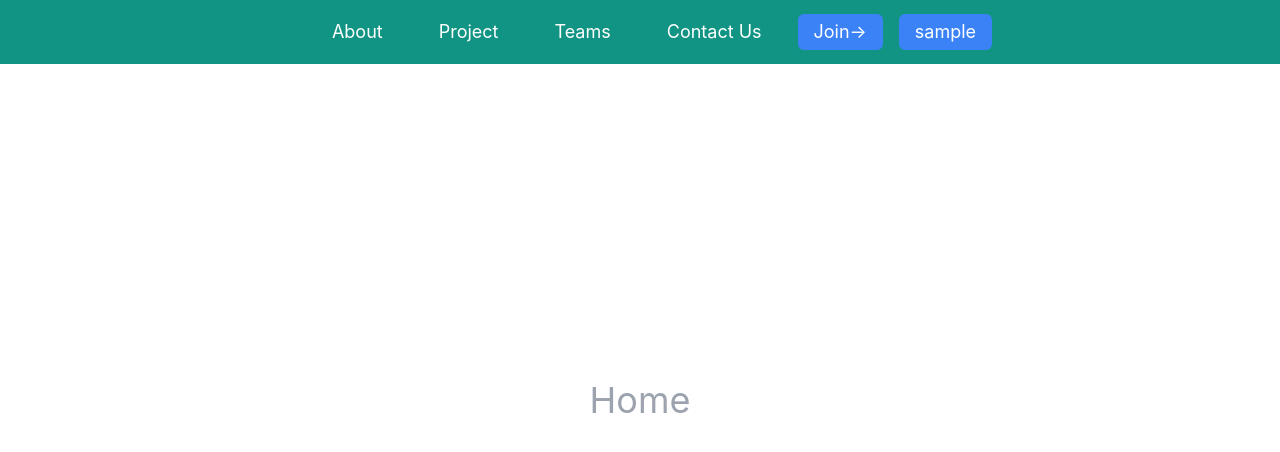
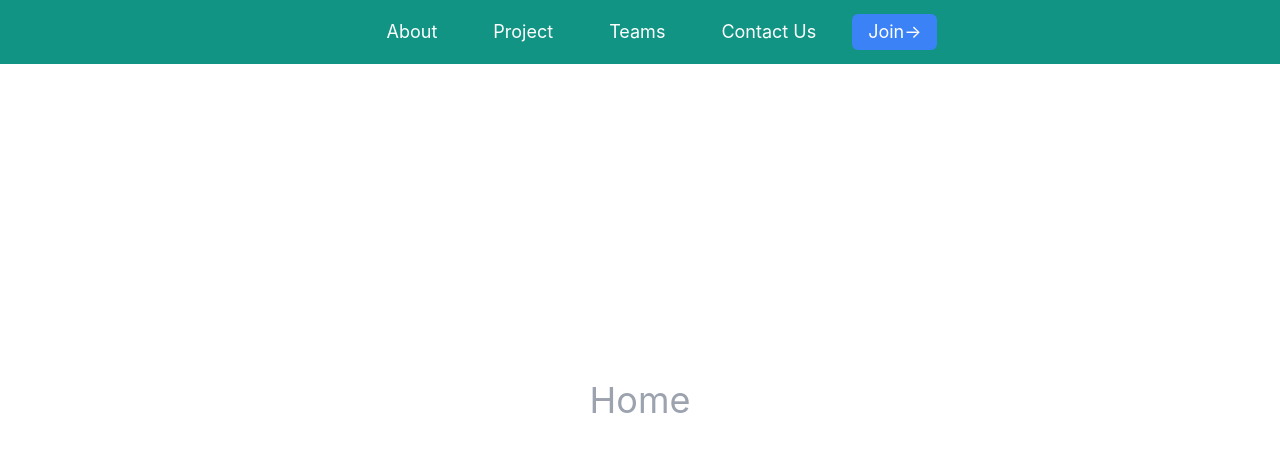
Before and after one commit to Binghamton-Tech-Collective/BTC-Website, a React (Create React App) app: page / in a window 1280 px wide. Shown: the top 452 px of the page. Built offline with nearby package versions, Linux system fonts and the light colour scheme.

Commit message:
Removed the sample code added -- Done for testing purpose

```diff
--- a/src/App.js
+++ b/src/App.js
@@ -32,9 +32,6 @@ function App() {
         <Routes>
           <Route exact path="/join" element={<Join />} />
         </Routes>
-        <Routes>
-          <Route exact path="/sample" element={<Join />} />
-        </Routes>
       </div>
     </Router>
   );
--- a/src/Components/Navbar.js
+++ b/src/Components/Navbar.js
@@ -121,14 +121,6 @@ const Navbar = () => {
                       Join→
                     </Link>
                   </button>
-                  <button className="bg-blue-500 rounded-md">
-                    <Link
-                      to="/sample"
-                      className="flex items-center text-md text-white hover:bg-custom-drk-green hover:text-white rounded-md font-small py-1 px-4 text-lg"
-                    >
-                      sample
-                    </Link>
-                  </button>
                 </div>
               </div>
             </div>
```
